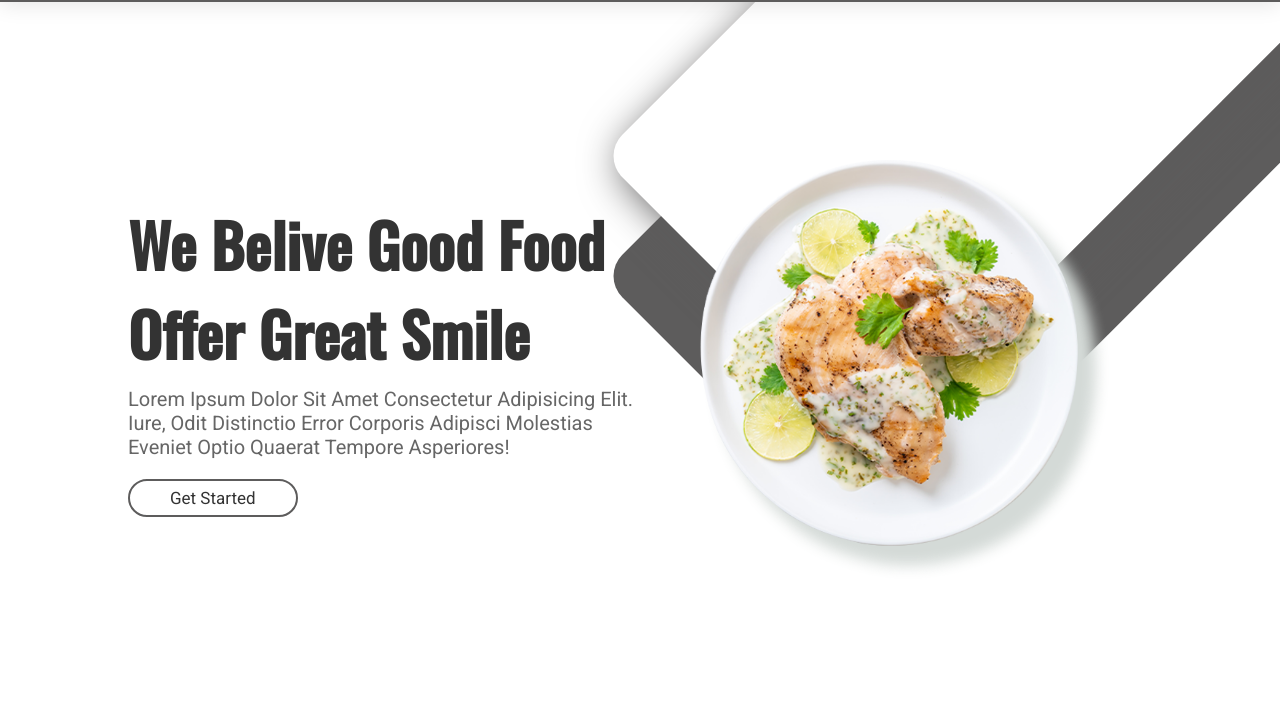
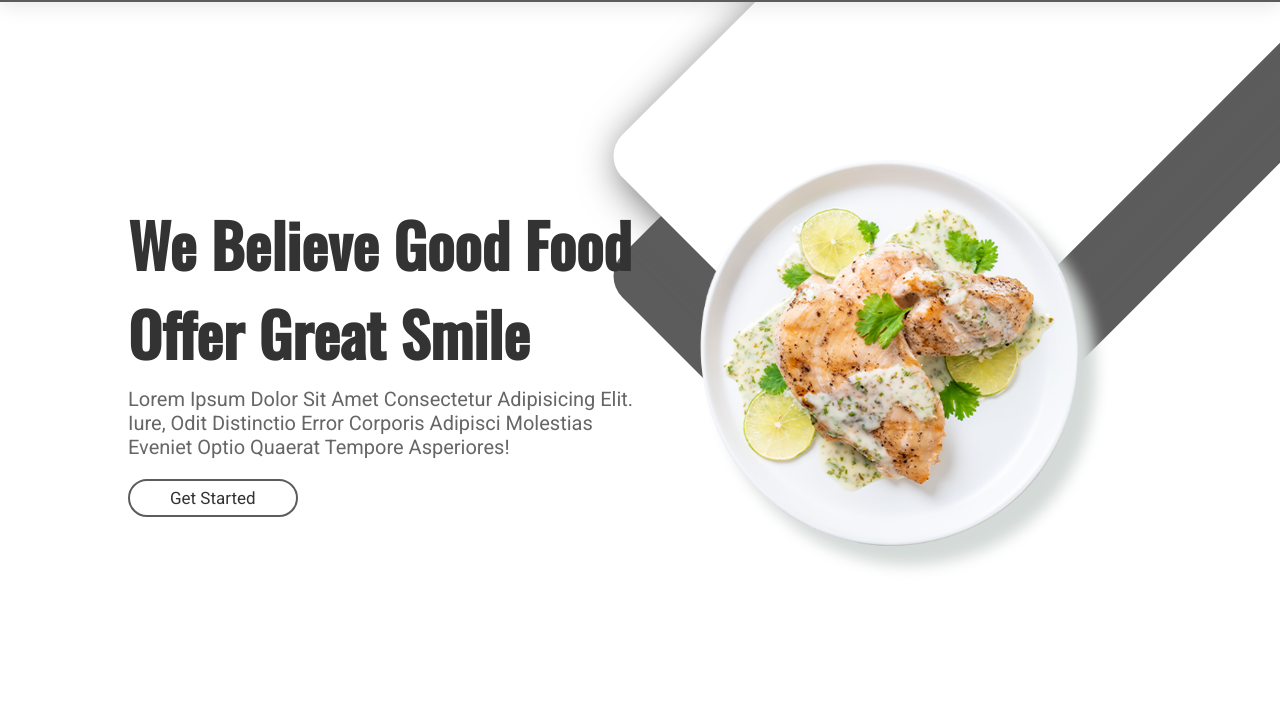
Before and after one commit to SatvikDwivedi/lazeezhakeemhome, a website built with Vite: page index.html in a window 1280 px wide. Shown: the part 80-800 px from the top of the page. Built offline with nearby package versions, Linux system fonts and the light colour scheme; files whose address does not match are found by name.

Commit message:
Update index.html

```diff
--- a/index.html
+++ b/index.html
@@ -50,7 +50,7 @@
 <section class="home" id="home">
 
     <div class="content" data-aos="fade-right">
-        <h3>We belive good food offer great smile</h3>
+        <h3>We believe good food offer great smile</h3>
         <p>Lorem ipsum dolor sit amet consectetur adipisicing elit. Iure, odit distinctio error corporis adipisci molestias eveniet optio quaerat tempore asperiores!</p>
         <a href="#"><button class="btn">get started</button></a>
     </div>
```
